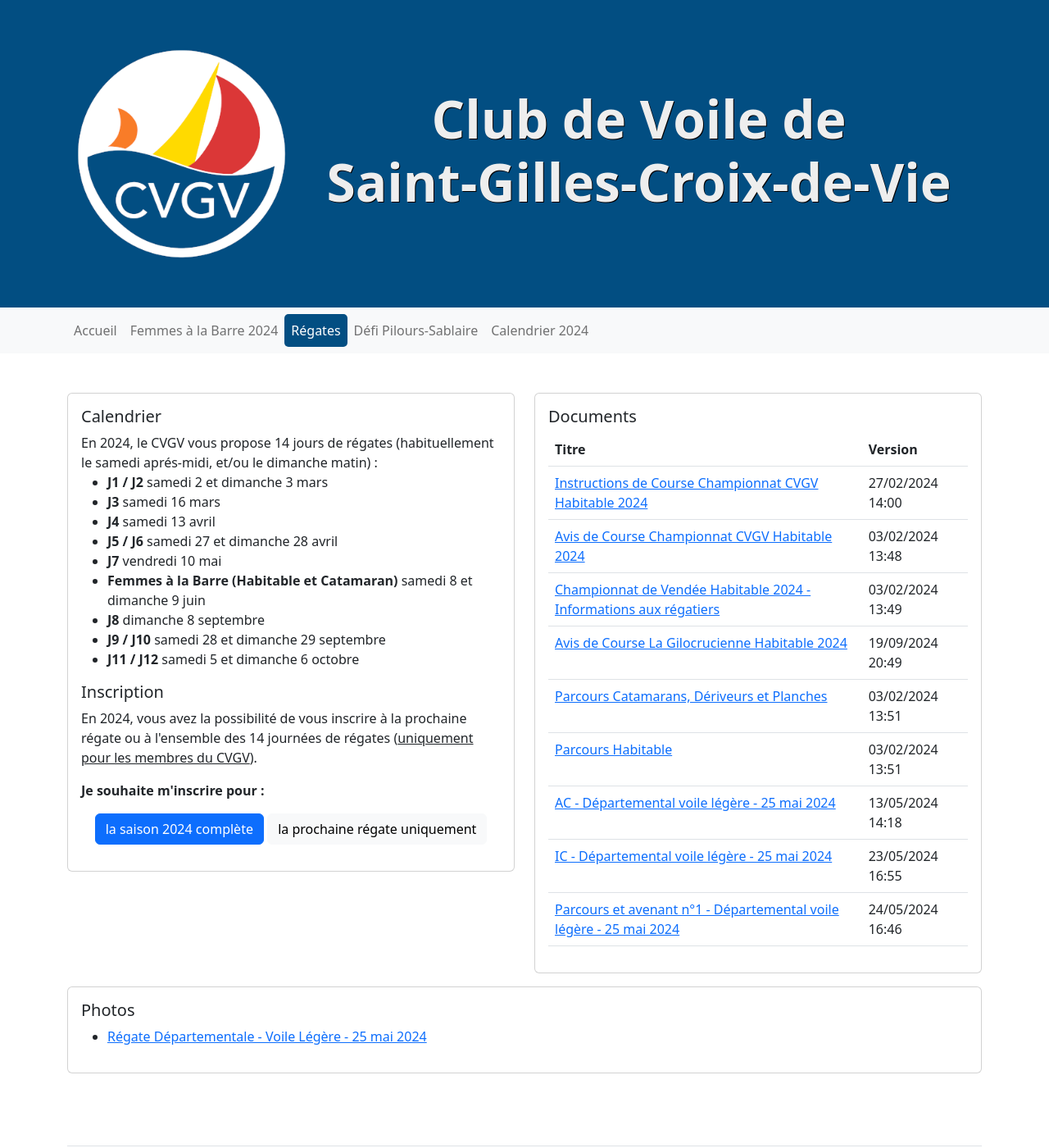
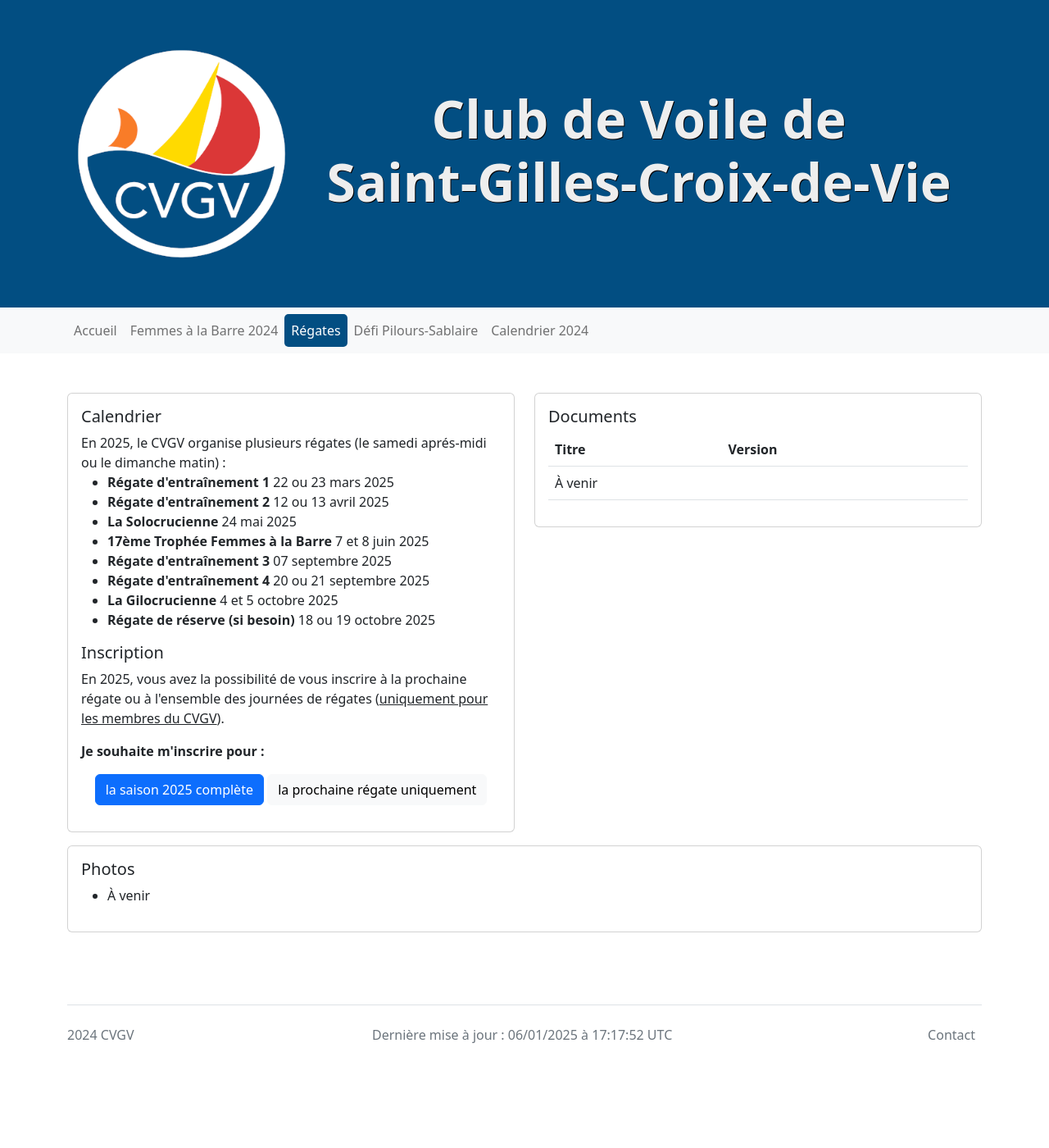
Before and after one commit to cvgv-asso/cvgv-asso.github.io, a Jekyll site: the page built from regates.html, in a window 1280 px wide and 1400 px high. Shown: the whole window at 82% size. Built offline with Jekyll 4.4.1, drawn with Linux system fonts in a browser that asks for light colours; comment, search, counter and statistics services are not loaded.

Commit message:
Update regate calendar for 2025

```diff
--- a/regates.html
+++ b/regates.html
@@ -1,7 +1,6 @@
 ---
 layout: default
 title: Régates
-permalink: /documents-de-course.html
 order: 3
 ---
 <div class="container">
@@ -12,28 +11,27 @@
             <div class="card">
                 <div class="card-body">
                     <h5 class="card-title">Calendrier</h5>
-                    En 2024, le CVGV vous propose 14 jours de régates (habituellement le samedi aprés-midi, et/ou le dimanche matin) :
+                    En 2025, le CVGV organise plusieurs régates (le samedi aprés-midi ou le dimanche matin) :
                     <ul>
-                        <li><b>J1 / J2</b> samedi 2 et dimanche 3 mars</li>
-                        <li><b>J3</b> samedi 16 mars</li>
-                        <li><b>J4</b> samedi 13 avril</li>
-                        <li><b>J5 / J6</b> samedi 27 et dimanche 28 avril</li>
-                        <li><b>J7</b> vendredi 10 mai</li>
-                        <li><b>Femmes à la Barre (Habitable et Catamaran)</b> samedi 8 et dimanche 9 juin</li>
-                        <li><b>J8</b> dimanche 8 septembre</li>
-                        <li><b>J9 / J10</b> samedi 28 et dimanche 29 septembre</li>
-                        <li><b>J11 / J12</b> samedi 5 et dimanche 6 octobre</li>
+                        <li><b>Régate d'entraînement 1</b> 22 ou 23 mars 2025</li>
+                        <li><b>Régate d'entraînement 2</b> 12 ou 13 avril 2025</li>
+                        <li><b>La Solocrucienne</b> 24 mai 2025</li>
+                        <li><b>17ème Trophée Femmes à la Barre</b> 7 et 8 juin 2025</li>
+                        <li><b>Régate d'entraînement 3</b> 07 septembre 2025</li>
+                        <li><b>Régate d'entraînement 4</b> 20 ou 21 septembre 2025</li>
+                        <li><b>La Gilocrucienne</b> 4 et 5 octobre 2025</li>
+                        <li><b>Régate de réserve (si besoin)</b> 18 ou 19 octobre 2025</li>
                     </ul>
 
                     <h5 class="card-title">Inscription</h5>
-                    <p>En 2024, vous avez la possibilité de vous inscrire à la prochaine régate ou  à l'ensemble des 14 journées de régates (<u>uniquement pour les membres du CVGV</u>).</p>
+                    <p>En 2025, vous avez la possibilité de vous inscrire à la prochaine régate ou à l'ensemble des journées de régates (<u>uniquement pour les membres du CVGV</u>).</p>
 
                     <p>
                         <b>Je souhaite m'inscrire pour :</b>
                         <br />
 
                         <div style="text-align:center">
-                        <a class="btn btn-primary" href="https://www.helloasso.com/associations/club-de-voile-de-saint-gilles-croix-de-vie/adhesions/inscription-annuelle-regate-habitable-reservee-aux-membres-du-cvgv">la saison 2024 complète</a>
+                        <a class="btn btn-primary" href="https://www.helloasso.com/associations/club-de-voile-de-saint-gilles-croix-de-vie/adhesions/inscription-annuelle-regate-habitable-reservee-aux-membres-du-cvgv">la saison 2025 complète</a>
                         <a class="btn btn-light" href="https://www.helloasso.com/associations/club-de-voile-de-saint-gilles-croix-de-vie/adhesions/inscription-a-une-regate">la prochaine régate uniquement</a>
 </div>
                     </p>
@@ -54,76 +52,9 @@
                         </thead>
                         <tbody>
                             <tr>
-                                <td scope="row">
-                                    <a href="/assets/documents/IC Championnat CVGV Habitable 2024.pdf">
-                                        Instructions de Course Championnat CVGV Habitable 2024
-                                    </a>
+                                <td scope="row" colspan="2">
+					À venir
                                 </td>
-                                <td>27/02/2024 14:00</td>
-                            </tr>
-                            <tr>
-                                <td scope="row">
-                                    <a href="/assets/documents/AC Championnat CVGV Habitable 2024.pdf">
-                                        Avis de Course Championnat CVGV Habitable 2024
-                                    </a>
-                                </td>
-                                <td>03/02/2024 13:48</td>
-                            </tr>
-                            <tr>
-                                <td scope="row">
-                                    <a href="/assets/documents/2024 01 01 INFORMATION AUX REGATIERS.pdf">
-                                        Championnat de Vendée Habitable 2024 - Informations aux régatiers
-                                    </a>
-                                </td>
-                                <td>03/02/2024 13:49</td>
-                            </tr>
-                            <tr>
-                                <td scope="row">
-                                    <a href="/assets/documents/AC La Gillocrucienne Habitable 2024-v2.pdf">
-                                        Avis de Course La Gilocrucienne Habitable 2024
-                                    </a>
-                                </td>
-                                <td>19/09/2024 20:49</td>
-                            </tr>
-                            <tr>
-                                <td scope="row">
-                                    <a href="/assets/documents/Parcours - départ - Catamaran CVGV 2023.pdf">
-                                        Parcours Catamarans, Dériveurs et Planches
-                                    </a>
-                                </td>
-                                <td>03/02/2024 13:51</td>
-                            </tr>
-                            <tr>
-                                <td scope="row">
-                                    <a href="/assets/documents/Parcours régate Habitable CVGV 2023.pdf">
-                                        Parcours Habitable
-                                    </a>
-                                </td>
-                                <td>03/02/2024 13:51</td>
-                            </tr>
-                            <tr>
-                                <td scope="row">
-                                    <a href="/assets/documents/AC - Départemental voile légère - 25 mai 2024.pdf">
-                                        AC - Départemental voile légère - 25 mai 2024
-                                    </a>
-                                </td>
-                                <td>13/05/2024 14:18</td>
-                            </tr>
-                            <tr>
-                                <td scope="row">
-                                    <a href="/assets/documents/IC - Départemental voile légère - 25 mai 2024.pdf">
-                                        IC - Départemental voile légère - 25 mai 2024
-                                    </a>
-                                </td>
-                                <td>23/05/2024 16:55</td>
-                            </tr>
-                            <tr>
-                                <td scope="row">
-                                    <a href="./assets/documents/Parcours et avenant n°1.pdf">
-                                        Parcours et avenant n°1 - Départemental voile légère - 25 mai 2024
-                                    </a>
-                                </td>
-                                <td>24/05/2024 16:46</td>
                             </tr>
                         </tbody>
                     </table>
@@ -137,7 +68,7 @@
                 <div class="card-body">
                     <h5 class="card-title">Photos</h5>
                     <ul>
-                        <li><a href="https://photos.app.goo.gl/SoFAwY9jVY9SpJAB6">Régate Départementale - Voile Légère - 25 mai 2024</a></li>
+                        <li>À venir</li>
                     </ul>
                 </div>
             </div>
```
